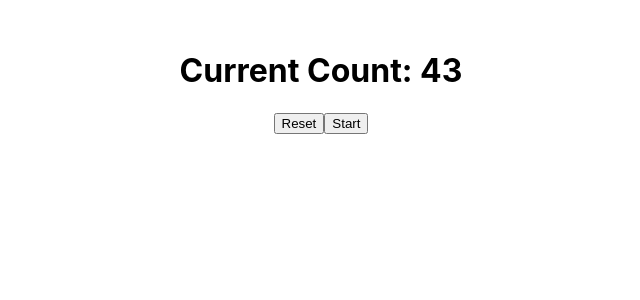
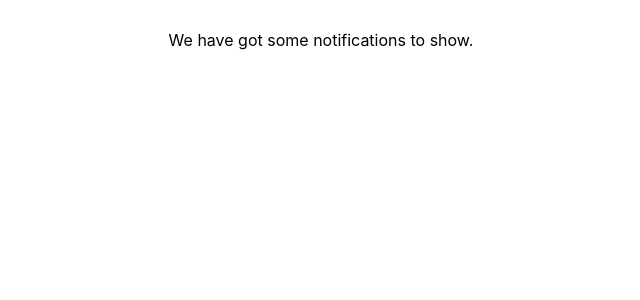
Before and after one commit to Alexmhack/try-react, a React (Create React App) app in the folder try-reactjs/: page / in a window 1280 px wide. Shown: the top 300 px of the page, without its empty margins (319-959 px from the left). Built offline with nearby package versions, Linux system fonts and the light colour scheme.

Commit message:
use children with alert box

```diff
--- a/try-reactjs/src/App.js
+++ b/try-reactjs/src/App.js
@@ -3,19 +3,22 @@ import React from 'react'
 // import PostList from './posts/PostList'
 // import ReactYoutubeExample from './thirdparty/ReactYoutubeExample'
 // import ReactMarkdownExample from './thirdparty/ReactMarkdownExample'
-import Timer from './learning/Timer'
+// import Timer from './learning/Timer'
 // import VideoCaptureExample from './thirdparty/VideoCaptureExample'
 // import VideoRecorderExample from './thirdparty/VideoRecorderExample'
+import ParentWrapper from './learning/ParentWrapper'
 
 // <ReactYoutubeExample videoId='_nBlN9yp9R8' />
 // <PostList />
 // <ReactMarkdownExample />
-
+// <Timer startCount='50'/>
 function App () {
   return (
     <div className='App'>
       <header className='App-header'>
-      	<Timer startCount='50'/>
+      	<ParentWrapper alertType='danger'>
+      		We have got some notifications to show.
+      	</ParentWrapper>
       </header>
     </div>
   )
```
